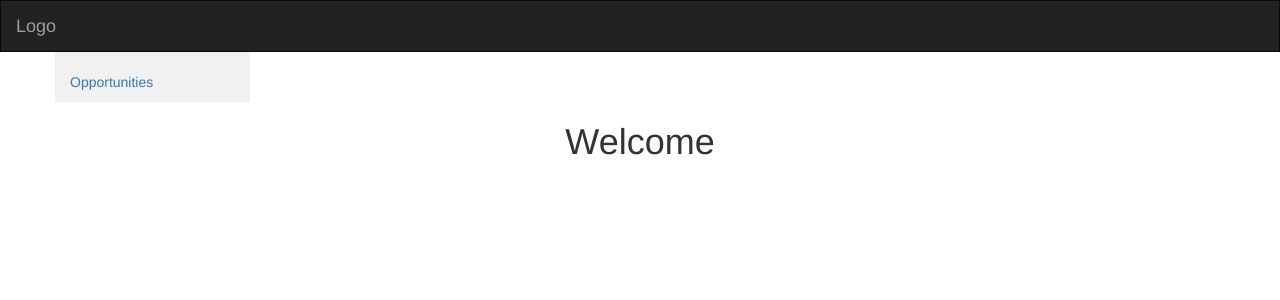
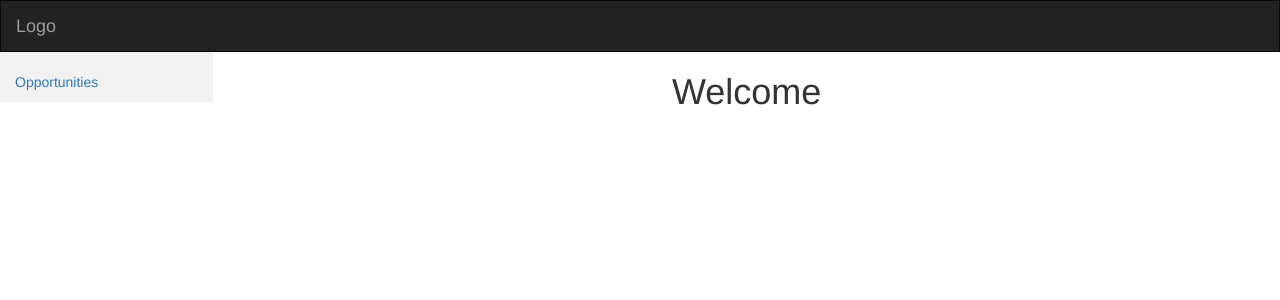
Before and after one commit to prosaquib/commutatus, an Angular app: page / in a window 1280 px wide. Shown: the top 300 px of the page. Built offline with nearby package versions, Linux system fonts and the light colour scheme.

Commit message:
app root html changed

```diff
--- a/src/app/app.component.html
+++ b/src/app/app.component.html
@@ -10,25 +10,19 @@
     </div>
     <div class="collapse navbar-collapse" id="myNavbar">
       <ul class="nav navbar-nav">
-        <!-- <li class="active"><a href="#">Home</a></li>
-        <li><a href="#">About</a></li>
-        <li><a href="#">Projects</a></li>
-        <li><a href="#">Contact</a></li> -->
       </ul>
       <ul class="nav navbar-nav navbar-right">
-        <!-- <li><a href="#"><span class="glyphicon glyphicon-log-in"></span> Login</a></li> -->
       </ul>
     </div>
   </div>
 </nav>
 
-<div class="container">
+<div class="container-fluid">
   <div class="row">
     <div class="col-sm-2 sidenav">
-      <!-- <p><a routerLink = "/opportunity-update">Opportunities</a></p>       -->
       <p><a routerLink = "/opportunity-view">Opportunities</a></p>
     </div>
-    <div class="col-sm-10 col-sm-offset-1 text-center">
+    <div class="col-sm-10 text-center">
       <h1>Welcome</h1>
       <router-outlet></router-outlet>
     </div>
```
